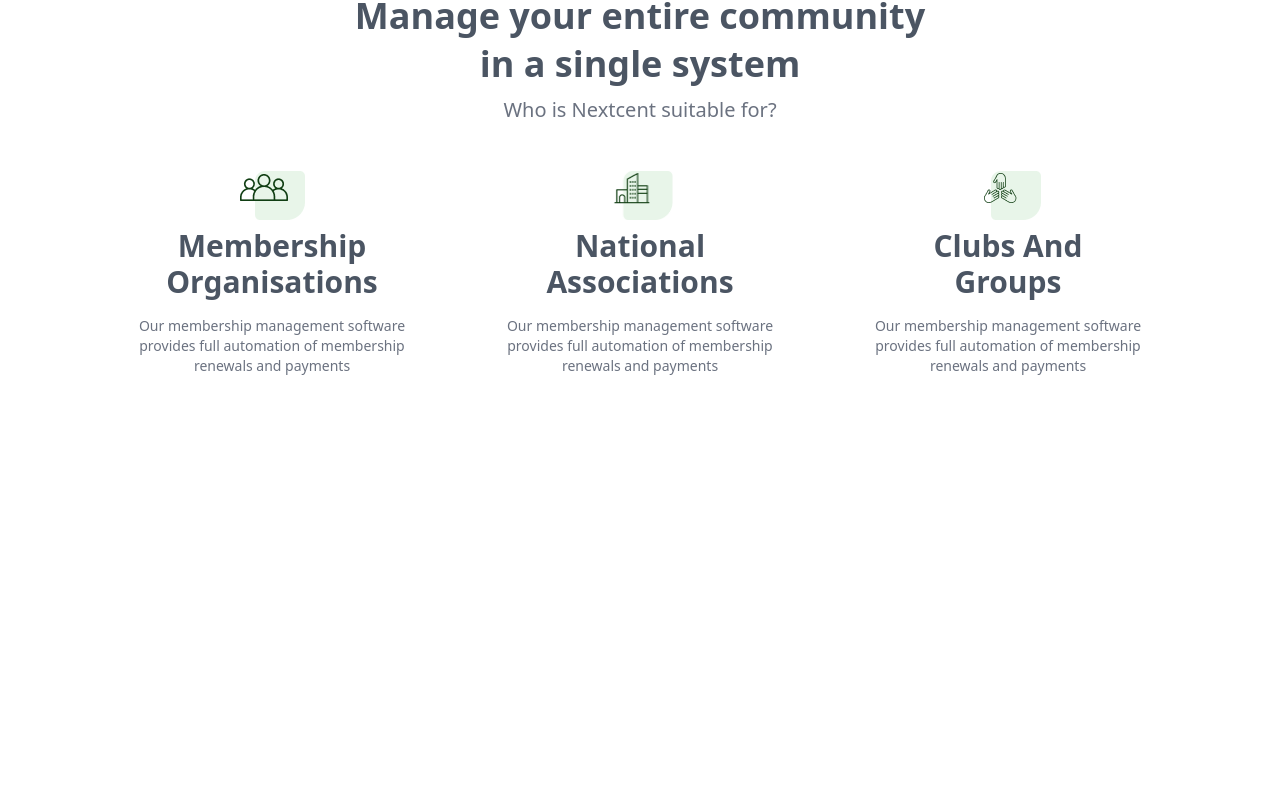
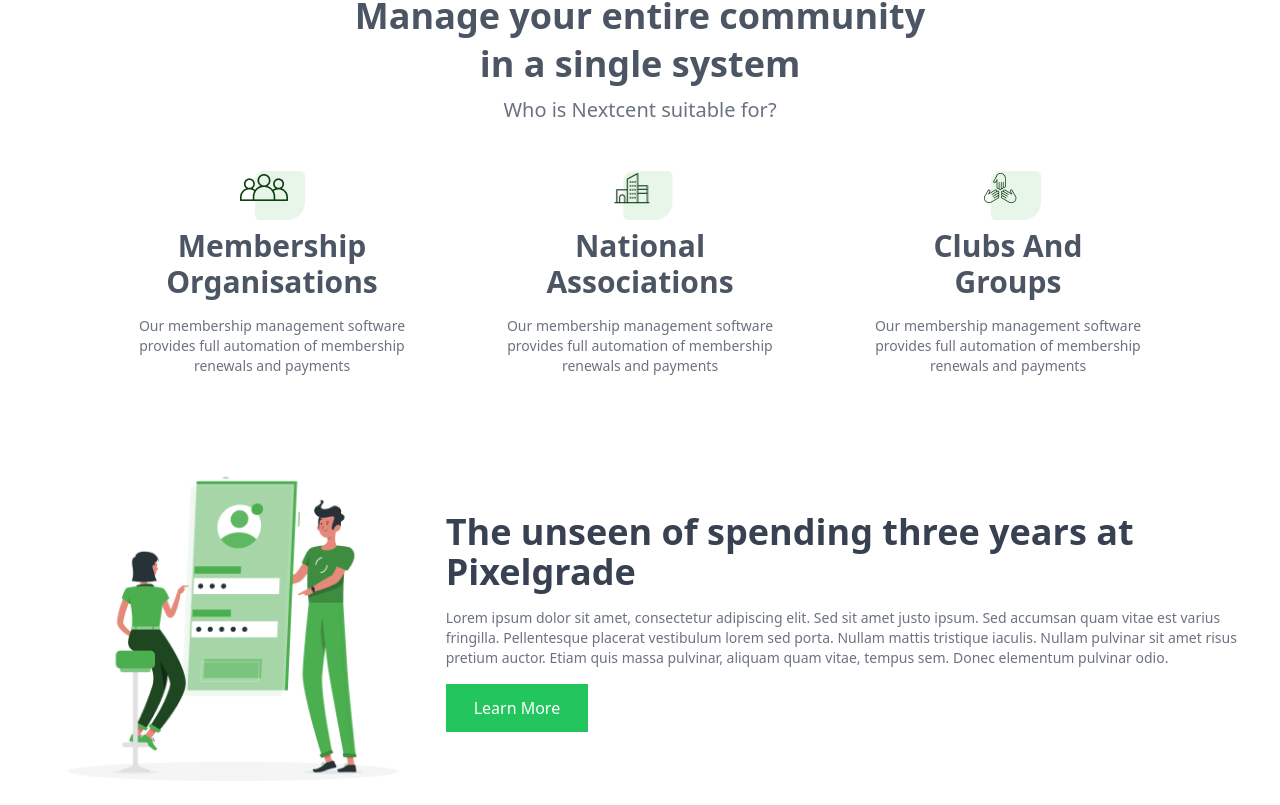
Before and after one commit to abhinavroy83/Nexcent, a Next.js app: page / in a window 1280 px wide. Shown: the part 963-1768 px from the top of the page. Before the commit the page ends 1403 px from the top, so only its background shows below. Built offline with nearby package versions, Linux system fonts and the light colour scheme.

Commit message:
added iunlock

```diff
--- a/src/app/page.tsx
+++ b/src/app/page.tsx
@@ -6,6 +6,7 @@
 import HeroSection from "@/components/HeroSection";
 import OurClient from "@/components/OurClient";
 import Community from "@/components/Community";
+import Unlock from "@/components/Unlock";
 
 export default function Home() {
   return (
@@ -14,6 +15,7 @@
       <HeroSection />
       <OurClient />
       <Community />
+      <Unlock />
     </main>
   );
 }
--- /dev/null
+++ b/src/components/Unlock.jsx
@@ -0,0 +1,33 @@
+import React from "react";
+import Image from "next/image";
+import icon from "../../public/unlockicon.png";
+
+function Unlock() {
+  return (
+    <div className=" w-full py-6 px-2 ">
+      <div className=" flex max-w-7xl  justify-between items-center mx-auto px-3  ">
+        <div>
+          <Image src={icon} alt="x" width={1200} height={1200} />
+        </div>
+        <div>
+          <p className=" text-4xl font-semibold text-gray-700 max-w-screen-sm ">
+            The unseen of spending three years at Pixelgrade
+          </p>
+          <p className=" text-sm  max-w-2xl text-gray-500 text-justify py-4">
+            Lorem ipsum dolor sit amet, consectetur adipiscing elit. Sed sit
+            amet justo ipsum. Sed accumsan quam vitae est varius fringilla.
+            Pellentesque placerat vestibulum lorem sed porta. Nullam mattis
+            tristique iaculis. Nullam pulvinar sit amet risus pretium auctor.
+            Etiam quis massa pulvinar, aliquam quam vitae, tempus sem. Donec
+            elementum pulvinar odio.
+          </p>
+          <button className=" py-3 px-7 bg-green-500 text-white ">
+            Learn More
+          </button>
+        </div>
+      </div>
+    </div>
+  );
+}
+
+export default Unlock;
```
Also changed, not shown: public/unlockicon.png (added).
